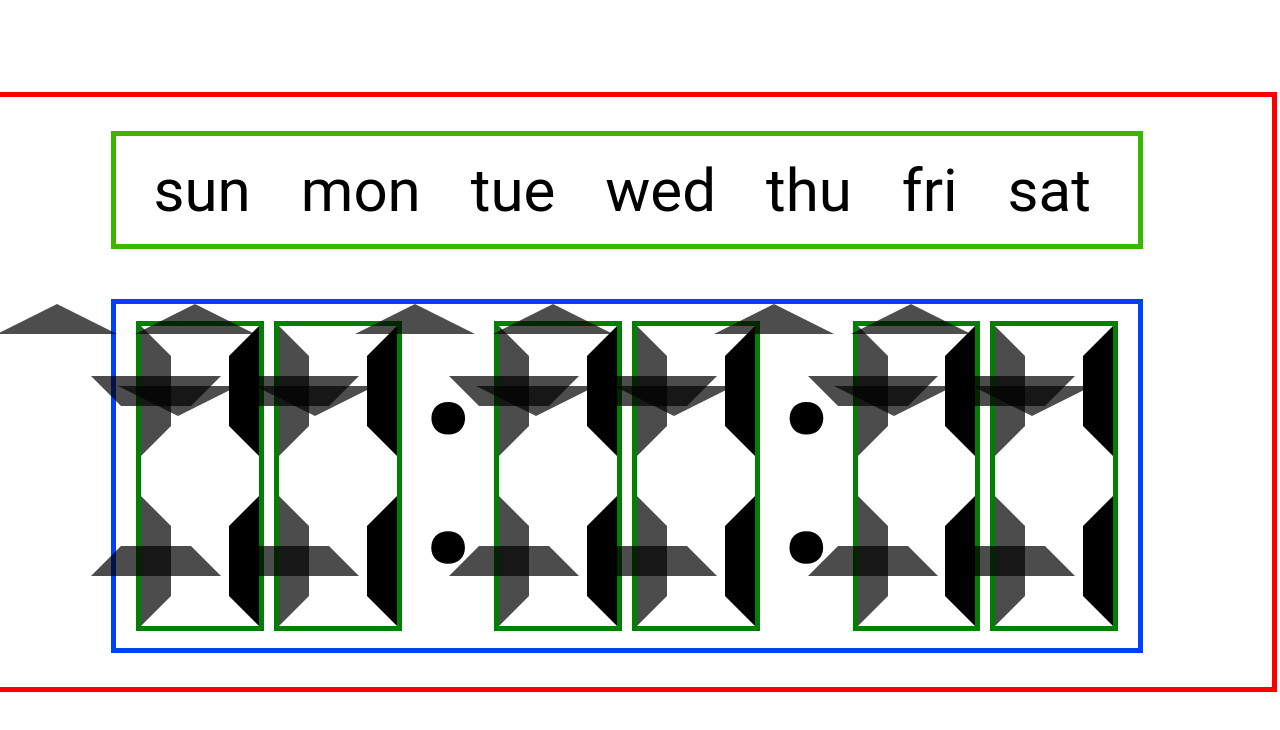
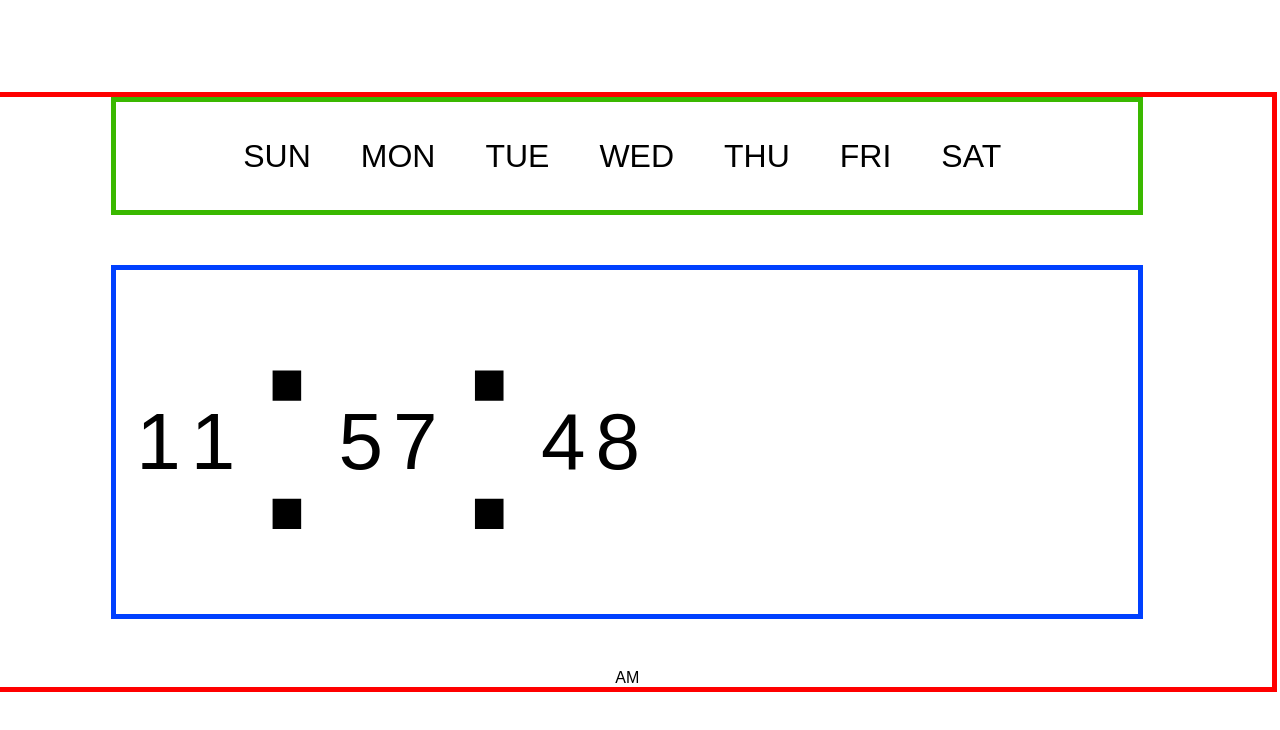
Before and after one commit to Afek-Sakaju/digital-clock-react, a React (Create React App) app: page / in a window 1280 px wide. Shown: the top 730 px of the page. Built offline with nearby package versions, Linux system fonts and the light colour scheme.

Commit message:
changed logic

```diff
--- a/src/app.jsx
+++ b/src/app.jsx
@@ -3,14 +3,17 @@ import { DaysGroups, DigitsClock } from "./components";
 
 function App() {
   const [dayState, toggleDayState] = useState(false);
-  const [numberState, changeNumberState] = useState(1);
+  const [ampmState, setAmPmState] = useState('AM');
+  //const [numberState, changeNumberState] = useState(1);
+
 
   return (
     <div className="mainContainer">
       <div className="daysContainer">
         <DaysGroups value={dayState} />
       </div>
-      <DigitsClock value={numberState} />
+      <DigitsClock updateAmPm={setAmPmState} ampmState = {ampmState}/>
+      {ampmState}
     </div>
   );
 }
--- a/src/base-components/DayText/DayText.scss
+++ b/src/base-components/DayText/DayText.scss
@@ -1,6 +1,6 @@
 @mixin dayTextDesign {
   padding: 0 30px 0 20px;
-  font-size: 60px;
+  font-size: 2rem;
   color: black;
 }
 
--- a/src/base-components/Digit/Digit.jsx
+++ b/src/base-components/Digit/Digit.jsx
@@ -6,19 +6,7 @@ import { activeLinesByNumber, trapezoids } from "../../consts";
 
 export function Digit({ value }) {
   return (
-    <div className="digitsContainer">
-      {trapezoids.map((divNumber, index) => {
-        const isActive = activeLinesByNumber[value].includes(divNumber);
-
-        return (
-          <div
-            id={`d${divNumber}`} // change to class
-            key={index}
-            className={isActive ? "trapezoid" : "trapezoid passive"}
-          ></div>
-        );
-      })}
-    </div>
+    <span style={{fontSize:'80px'}}>{value}</span>
   );
 }
 
--- a/src/components/DaysGroup/DaysGroup.jsx
+++ b/src/components/DaysGroup/DaysGroup.jsx
@@ -4,7 +4,7 @@ import { DayText } from "../../base-components";
 
 export function DaysGroups(value) {
   return daysArray.map((day, index) => {
-    return <DayText label={day} value={value} key={index} />;
+    return <DayText label={day.toUpperCase()} value={value} key={index} />;
   });
 }
 
--- a/src/components/DigitsClock/DigitsClock.jsx
+++ b/src/components/DigitsClock/DigitsClock.jsx
@@ -1,25 +1,42 @@
-import React from "react";
+import React, { useEffect, useState } from "react";
 import PropTypes from "prop-types";
 import { Digit } from "../../base-components";
 import "./DigitsClock.scss";
 
-export function DigitsClock({ value }) {
+export function DigitsClock({ updateAmPm ,ampmState}) {
+  const [localeTime,setLocaleTime] = useState(new Date().toLocaleTimeString());
+  const [time, ampm] = localeTime.split(' ')
+  const [hh, mm, ss] = time.split(':');
+
+  useEffect(()=>{
+    const timerInterval = setInterval(()=>{
+      setLocaleTime(new Date().toLocaleTimeString());
+    },1000);
+
+    return () => clearInterval(timerInterval);
+  },[])
+
+  useEffect(()=>{
+    console.log('useEffect2');
+    if(ampm !== ampmState){
+      updateAmPm(ampm)
+    }
+  },[ampm])
+
   return (
     <div className="numbersContainer">
-      <Digit value={value} />
-      <Digit value={value} />
+      {hh.split('').map((digit)=><Digit value={+digit} />)}
       <div className="twoDots">:</div>
-      <Digit value={value} />
-      <Digit value={value} />
+      {mm.split('').map((digit)=><Digit value={+digit} />)}
       <div className="twoDots">:</div>
-      <Digit value={value} />
-      <Digit value={value} />
-    </div>
+      {ss.split('').map((digit)=><Digit value={+digit} />)}
+      </div>
   );
 }
 
 DigitsClock.propTypes = {
-  value: PropTypes.number,
+  updateAmPm: PropTypes.func,
+  ampmState: PropTypes.bool,
 };
 
 //DayText.defaultProps = {};
--- a/src/index.css
+++ b/src/index.css
@@ -5,9 +5,13 @@ html,
   width: 98%;
 }
 
+@font-face {
+  font-family: Helvetica;
+  src: url('./assets/fonts/Helvetica.ttf');
+}
+
 body {
-  font-family: "Roboto", "Oxygen", "Ubuntu", "Cantarell", "Fira Sans",
-    "Droid Sans", "Helvetica Neue", sans-serif;
+  font:normal 16px Arial, "Helvetica", sans-serif;
   -webkit-font-smoothing: antialiased;
   -moz-osx-font-smoothing: grayscale;
 
```
Also changed, not shown: src/base-components/Digit/Digit2.jsx (added, +31 -0 lines), src/assets/fonts/Helvetica.ttf (added).
